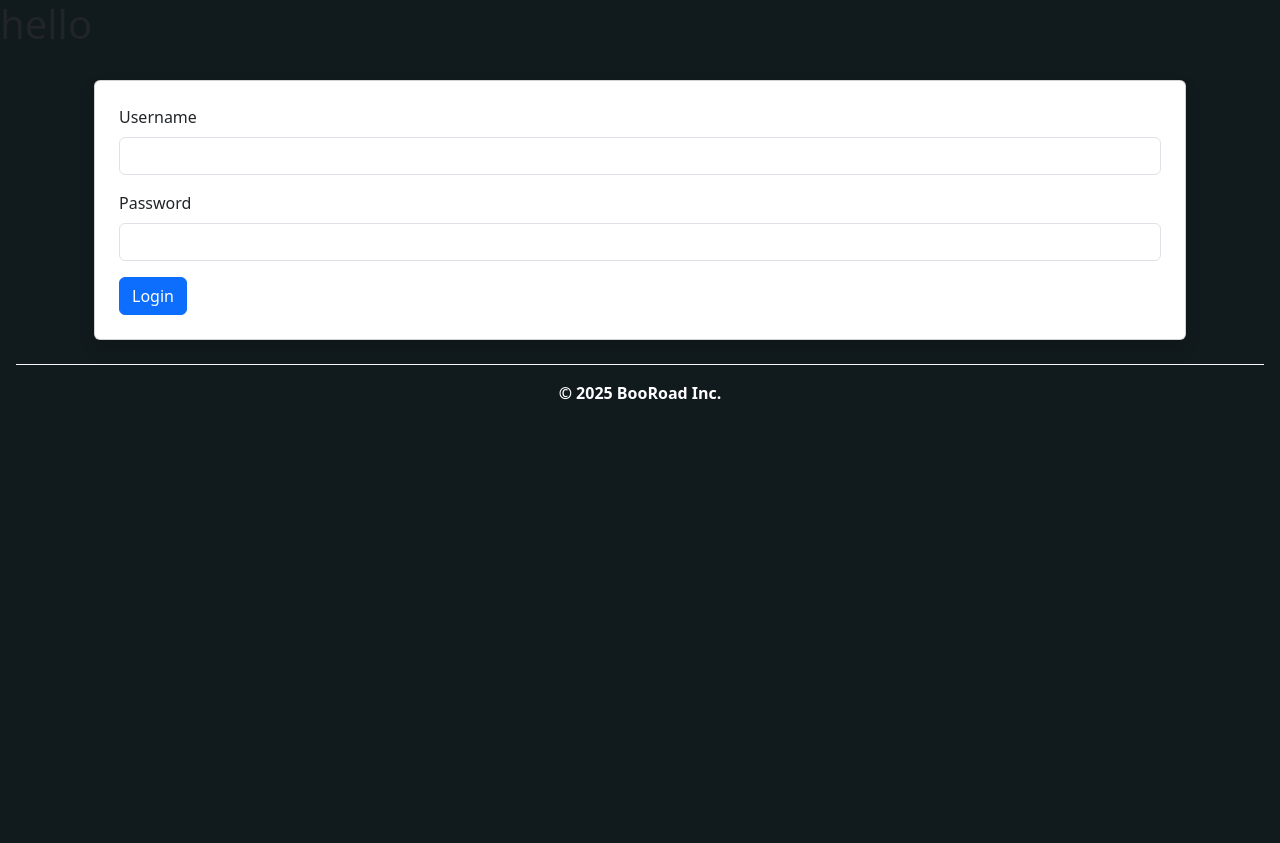
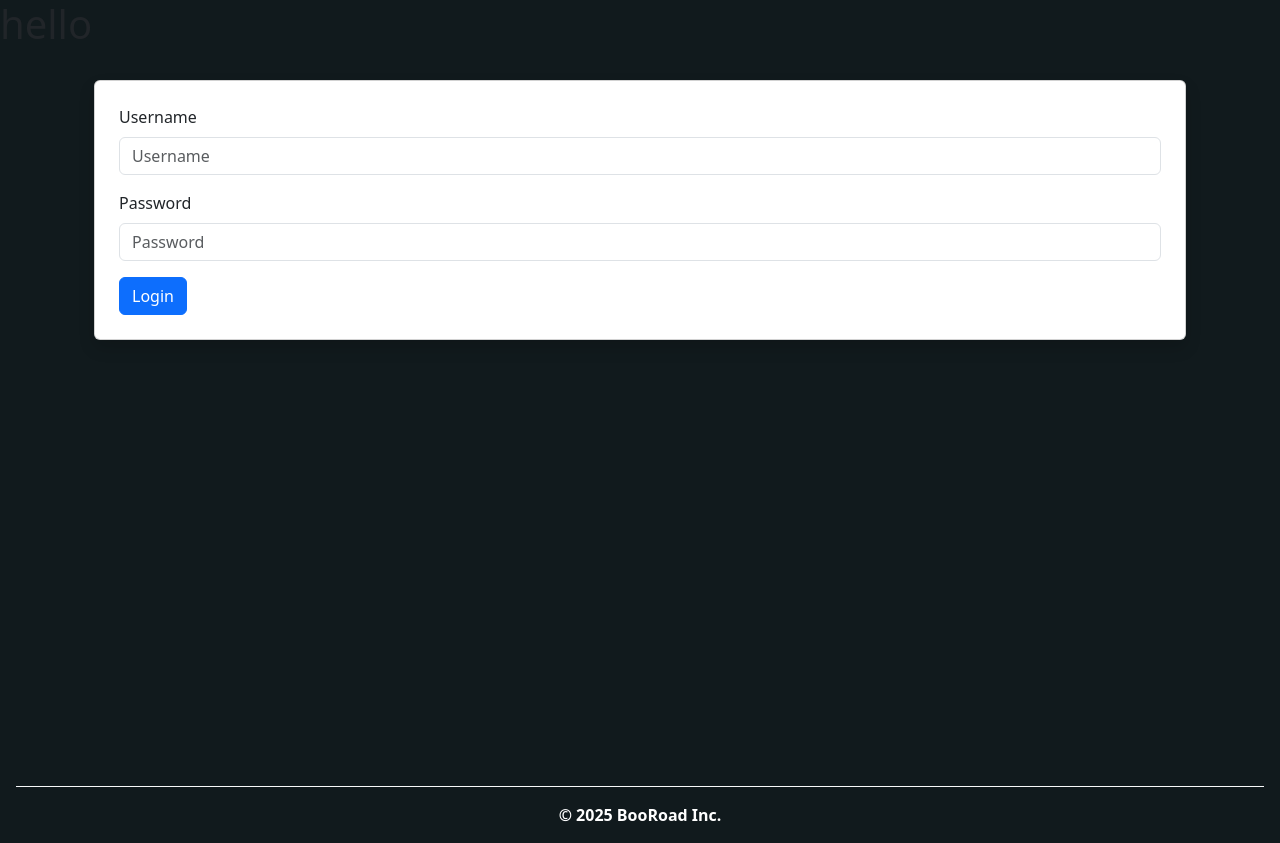
Before and after one commit to GiuseppeColucci95/booRoad_team2, a React (Vite) app: page / in a window 1280 px wide. Before the commit the page ends 800 px from the top, so only its background shows below. Built offline with nearby package versions, Linux system fonts and the light colour scheme.

Commit message:
refactor: update Login form structure and improve navigation link

```diff
--- a/src/index.css
+++ b/src/index.css
@@ -3,3 +3,7 @@
 body {
     background-color: #111a1d;
 }
+
+main {
+    height: calc(100vh - 70px);
+}
--- a/src/pages/Login.jsx
+++ b/src/pages/Login.jsx
@@ -6,29 +6,30 @@ export default function Login() {
             <div className="container p-4">
                 <div className="card p-4 shadow">
                     <form>
-                        <div className="mb-3" id="username">
+                        <div className="mb-3" id="username-container">
                             <label htmlFor="" className="form-label">Username</label>
                             <input
                                 type="text"
                                 className="form-control"
-                                name=""
-                                id=""
-                                aria-describedby="helpId"
-                                placeholder=""
+                                name="username"
+                                id="username"
+                                placeholder="Username"
+                                required
                             />
                         </div>
-                        <div className="mb-3" id="password">
+                        <div className="mb-3" id="password-container">
                             <label htmlFor="" className="form-label">Password</label>
                             <input
                                 type="password"
                                 className="form-control"
-                                name=""
-                                id=""
-                                aria-describedby="helpId"
-                                placeholder=""
+                                name="password"
+                                id="password"
+                                placeholder="Password"
+                                required
                             />
                         </div>
-                        <Link to={"/"} id="login" className="btn btn-primary" type="submit">Login</Link>
+
+                        <Link to={"/trips"} id="login" className="btn btn-primary">Login</Link>
                     </form>
                 </div>
             </div>
```
